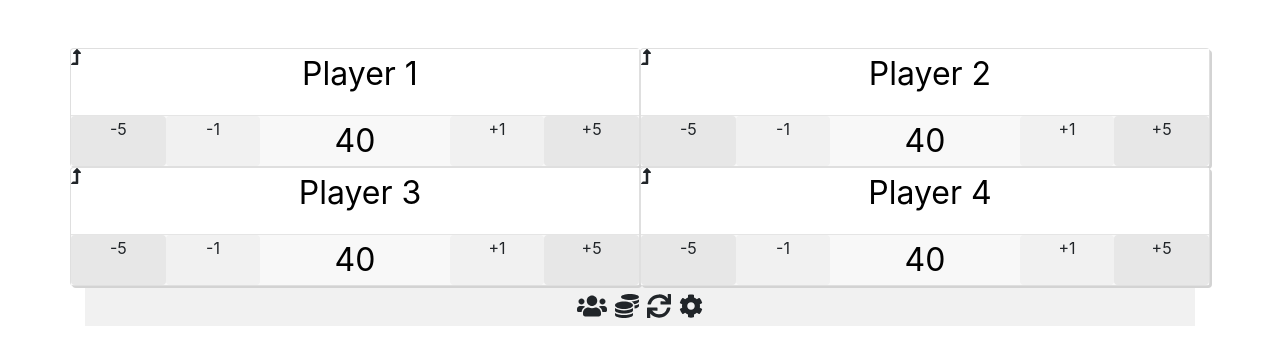
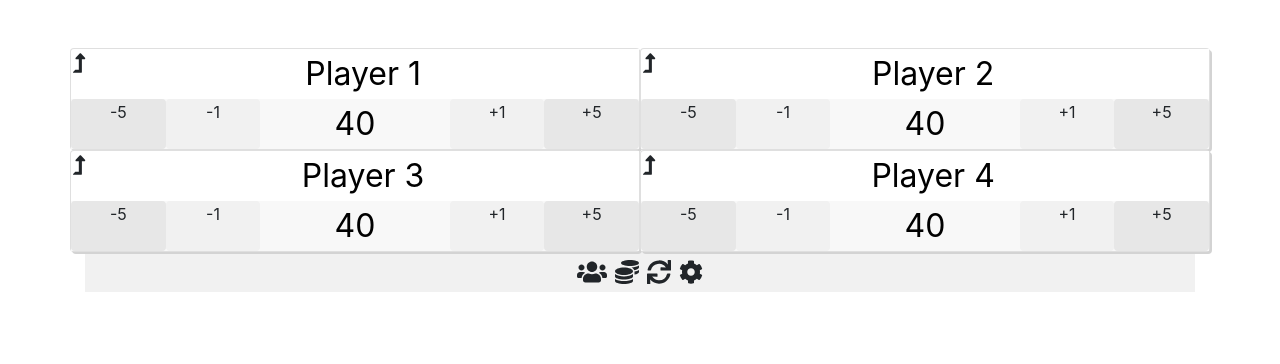
Before and after one commit to kouzios/MTG-Swiss-Knife, a Vue app: page / in a window 1280 px wide. Shown: the top 364 px of the page. Built offline with nearby package versions, Linux system fonts and the light colour scheme.

Commit message:
More styling adjustments

```diff
--- a/src/components/Gamestate.vue
+++ b/src/components/Gamestate.vue
@@ -3,10 +3,9 @@
         <div class='row'>
             <div class='player card col-6'  :class="{flipped: player.isFlipped}" v-for="(player, index) in players" :key="'player' + index">
                 <div class='d-flex flex-row'>
-                    <font-awesome-icon v-b-tooltip.hover.right="'Flip View'" class='clickable d-flex justify-content-center' icon="level-up-alt" @click="player.isFlipped = !player.isFlipped"/>
+                    <font-awesome-icon v-b-tooltip.hover.right="'Flip View'" class='clickable flip' icon="level-up-alt" @click="player.isFlipped = !player.isFlipped"/>
                     <input class="name-input w-100" type='text' v-model="player.name" autocomplete="off"/>
                 </div>
-                <hr class='condensed'>
                 <Lifestate :defaultLife='defaultLife' :player='player' :index='index'/>
             </div>
         </div>
@@ -129,4 +128,9 @@ export default {
     transform:rotate(-180deg);
     filter:progid:DXImageTransform.Microsoft.BasicImage(rotation=2);
 }
+
+.flip {
+    font-size: 26px;
+    padding: 2px 2px 0px 2px;
+}
 </style>
```
